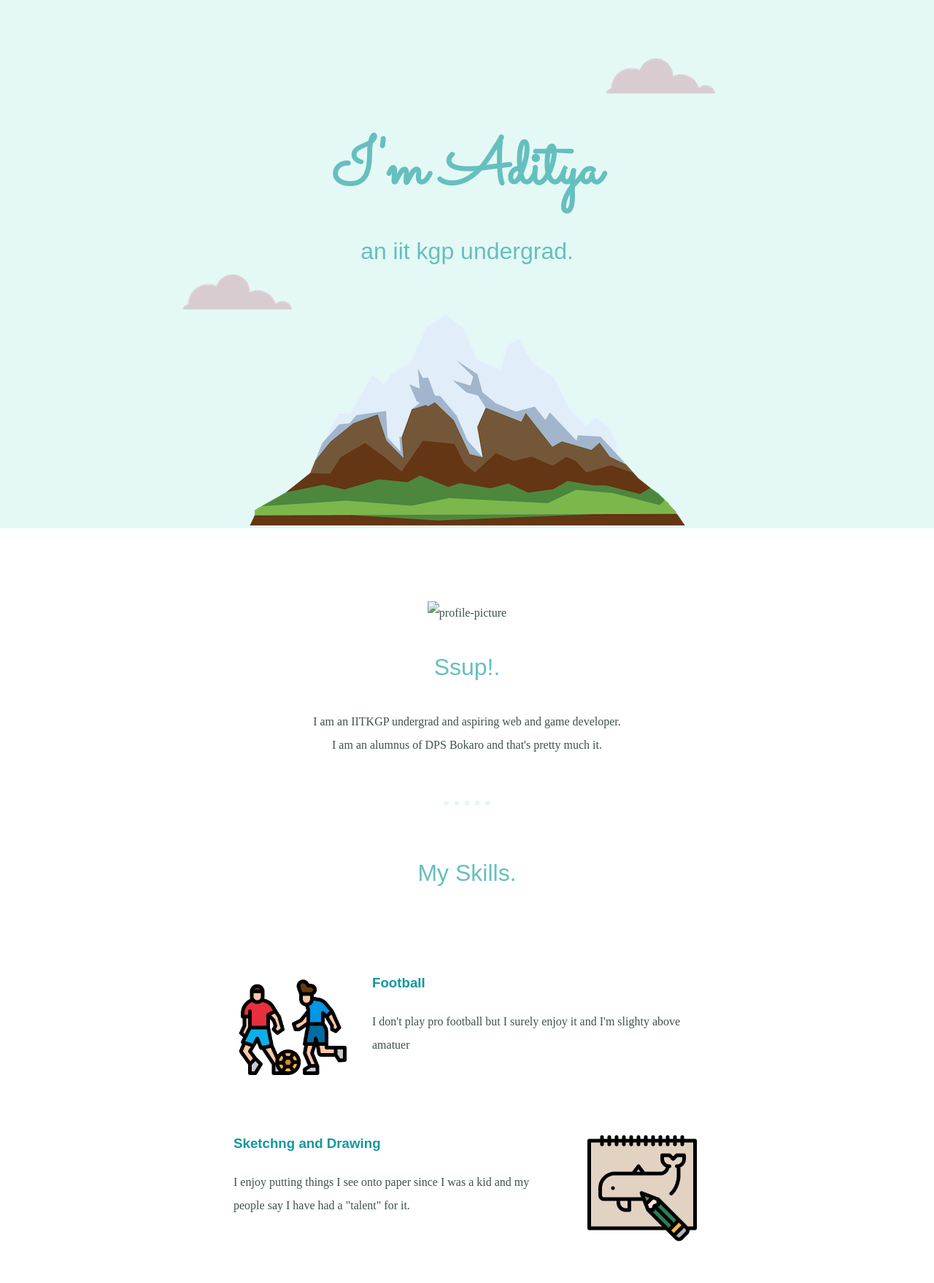
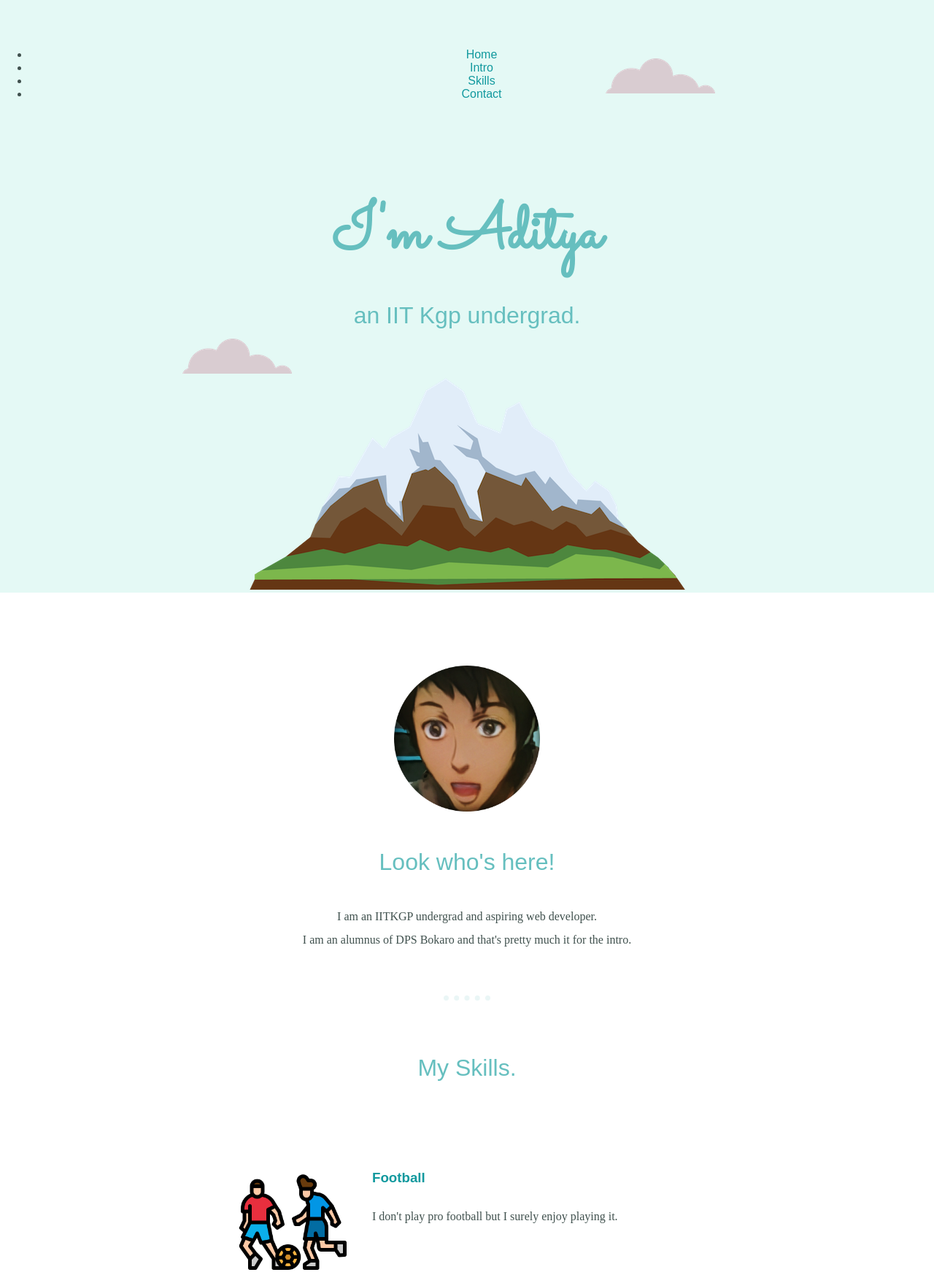
Before and after one commit to aditya84780/personal-site, a plain HTML site: page index.html in a window 1280 px wide. Shown: the top 1758 px of the page at 73% size. Drawn offline with Linux system fonts and the light colour scheme; a web font is replaced by a local one.

Commit message:
Update index.html

```diff
--- a/index.html
+++ b/index.html
@@ -1,31 +1,39 @@
 <!DOCTYPE html>
+<!--I have not yet added tables -->
 <html lang="en" dir="ltr">
   <head>
     <meta charset="utf-8">
+
     <title>Aditya Kumar Singh</title>
     <link rel="stylesheet" href="css/styles.css">
     <link rel="icon" href="favicon.ico">
 <link href="https://fonts.googleapis.com/css2?family=Annie+Use+Your+Telescope&family=Berkshire+Swash&family=Graduate&family=Lobster&family=Montserrat:wght@100&family=Sacramento&family=Scope+One&display=swap" rel="stylesheet">    <body>
-<div class="top-container">
+<div class="top-container" id="home">
+  <ul>
+    <li><a class="navbar" href="#home">Home</a></li>
+    <li><a class="navbar" href="#intro">Intro</a></li>
+    <li><a class="navbar" href="#skills">Skills</a></li>
+    <li><a class="navbar" href="#contact">Contact</a></li>
+  </ul>
   <img class="top-cloud" src="images/cloud.png" alt="cloud-img">
   <h1>I'm Aditya</h1>
-<h2 class="id">an iit kgp undergrad.</h2>
+<h2 class="id">an IIT Kgp undergrad.</h2>
   <img class="bottom-cloud" src="images/cloud.png" alt="cloud-img">
 <img class="mountain" src="images/mountain.png" alt="mountain-img">
 </div>
-<div class="middle-container">
+<div class="middle-container" id="intro">
   <div class="profile">
-    <img class="dp" src="propic.jpg" alt="profile-picture">
-    <h2>Ssup!.</h2>
-    <p>I am an IITKGP undergrad and aspiring web and game developer.<br>I am an alumnus of DPS Bokaro and that's pretty much it.</p>
+    <img class="dp" src="images/circle-cropped (6).png" alt="profile-picture">
+    <h2>Look who's here!</h2>
+    <p>I am an IITKGP undergrad and aspiring web developer.<br>I am an alumnus of DPS Bokaro and that's pretty much it for the intro.</p>
   </div>
   <hr>
-  <div class="skills">
+  <div class="skills" id="skills">
     <h2>My Skills.</h2>
     <div class="skill-row">
       <img class="football" src="images/football-players.png" alt="football">
       <h3>Football</h3>
-      <p>I don't play pro football but I surely enjoy it and I'm slighty above amatuer</p>
+      <p>I don't play pro football but I surely enjoy playing it.</p>
     </div>
     <div class="skill-row">
       <img class="sketching" src="images/drawing.png" alt="sketching">
@@ -44,20 +52,20 @@
     </div>
   </div>
   <hr>
-<div class="contact-me">
+<div class="contact-me" id="contact">
     <h2>Get In Touch</h2>
     <h3 id="conclude">If you want to have some discussion or just fun.</h3>
     <p>want to play football or learn to code together? I can also draw you probably.</p>
-    <a class="BUTTON_KGT" href="mailto:okboomer@gmail.com">CONTACT ME</a>
+    <a class="BUTTON_KGT" href="mailto:adityasingh84780@gmail.com">CONTACT ME</a>
   </div>
 </div>
 
 
 <div class="bottom-container">
-  <a class="footer-link" href="https://www.linkedin.com/">LinkedIn</a>
+  <a class="footer-link" href="https://www.linkedin.com/in/aditya-kumar-singh-53906b205/">LinkedIn</a>
+  <a class="footer-link" href="#">top</a>
   <a class="footer-link" href="https://www.instagram.com/aditya.kumarsingh.961993/">Instagram</a>
-  <a class="footer-link" href="https://aditya84780.github.io/cv">Website</a>
-  <p style="color:#EAF6F6; margin-top:30px; font-size:80%;">© 2020 Aditya Kumar Singh.</p>
+  <p style="color:#EAF6F6; margin-top:30px; font-size:80%;">© 2021 Aditya Kumar Singh.</p>
 </div>
 
     </body>
```
